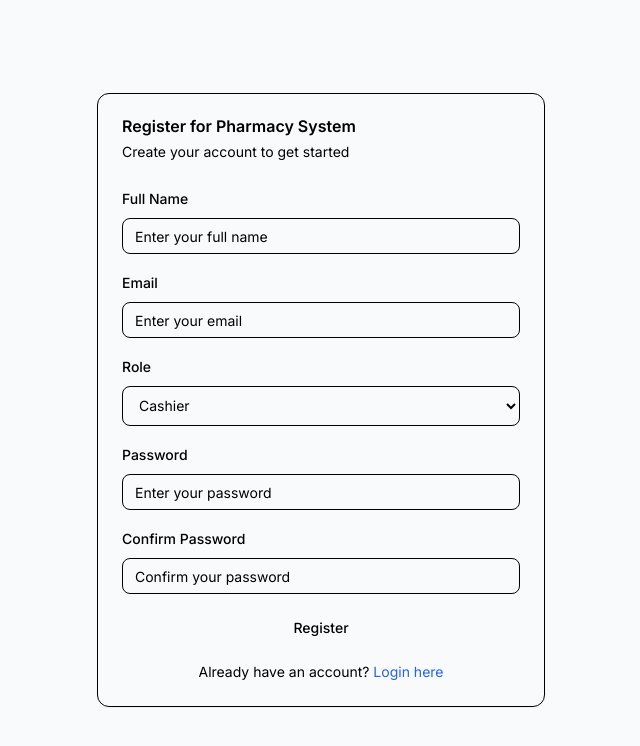
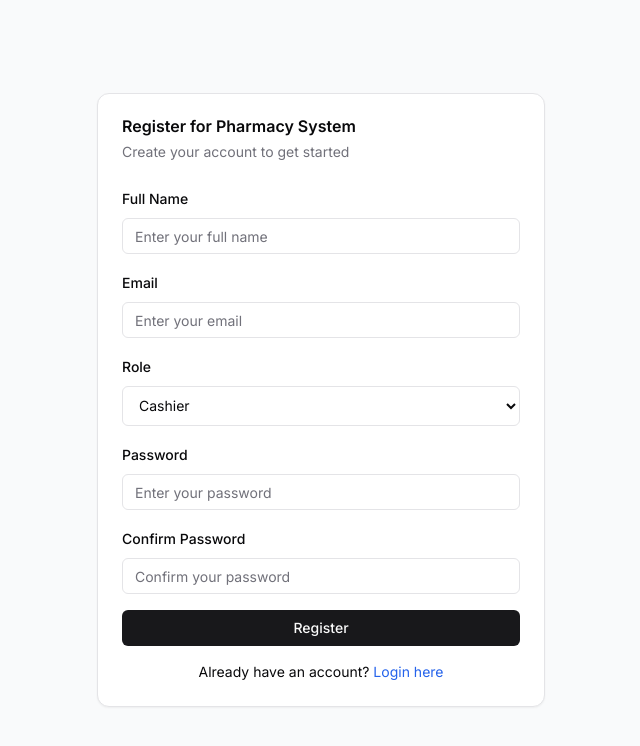
Before and after one commit to BubbleNowrin/Pharmacy-Inventory-Management, a Next.js app: page /register in a window 1280 px wide. Shown: the top 746 px of the page, without its empty margins (319-959 px from the left). Built offline with nearby package versions, Linux system fonts and the light colour scheme.

Commit message:
ui updated

```diff
--- a/src/app/globals.css
+++ b/src/app/globals.css
@@ -3,79 +3,112 @@
 @tailwind utilities;
 
 :root {
-  --radius: 0.625rem;
-  --background: oklch(1 0 0);
-  --foreground: oklch(0.145 0 0);
-  --card: oklch(1 0 0);
-  --card-foreground: oklch(0.145 0 0);
-  --popover: oklch(1 0 0);
-  --popover-foreground: oklch(0.145 0 0);
-  --primary: oklch(0.205 0 0);
-  --primary-foreground: oklch(0.985 0 0);
-  --secondary: oklch(0.97 0 0);
-  --secondary-foreground: oklch(0.205 0 0);
-  --muted: oklch(0.97 0 0);
-  --muted-foreground: oklch(0.556 0 0);
-  --accent: oklch(0.97 0 0);
-  --accent-foreground: oklch(0.205 0 0);
-  --destructive: oklch(0.577 0.245 27.325);
-  --border: oklch(0.922 0 0);
-  --input: oklch(0.922 0 0);
-  --ring: oklch(0.708 0 0);
-  --chart-1: oklch(0.646 0.222 41.116);
-  --chart-2: oklch(0.6 0.118 184.704);
-  --chart-3: oklch(0.398 0.07 227.392);
-  --chart-4: oklch(0.828 0.189 84.429);
-  --chart-5: oklch(0.769 0.188 70.08);
-  --sidebar: oklch(0.985 0 0);
-  --sidebar-foreground: oklch(0.145 0 0);
-  --sidebar-primary: oklch(0.205 0 0);
-  --sidebar-primary-foreground: oklch(0.985 0 0);
-  --sidebar-accent: oklch(0.97 0 0);
-  --sidebar-accent-foreground: oklch(0.205 0 0);
-  --sidebar-border: oklch(0.922 0 0);
-  --sidebar-ring: oklch(0.708 0 0);
+  --background: 0 0% 100%;
+  --foreground: 240 10% 3.9%;
+  --card: 0 0% 100%;
+  --card-foreground: 240 10% 3.9%;
+  --popover: 0 0% 100%;
+  --popover-foreground: 240 10% 3.9%;
+  --primary: 240 5.9% 10%;
+  --primary-foreground: 0 0% 98%;
+  --secondary: 240 4.8% 95.9%;
+  --secondary-foreground: 240 5.9% 10%;
+  --muted: 240 4.8% 95.9%;
+  --muted-foreground: 240 3.8% 46.1%;
+  --accent: 240 4.8% 95.9%;
+  --accent-foreground: 240 5.9% 10%;
+  --destructive: 0 84.2% 60.2%;
+  --destructive-foreground: 0 0% 98%;
+  --border: 240 5.9% 90%;
+  --input: 240 5.9% 90%;
+  --ring: 240 5.9% 10%;
+  --radius: 0.5rem;
+  --chart-1: 12 76% 61%;
+  --chart-2: 173 58% 39%;
+  --chart-3: 197 37% 24%;
+  --chart-4: 43 74% 66%;
+  --chart-5: 27 87% 67%;
+  --sidebar: var(--background);
+  --sidebar-foreground: var(--foreground);
+  --sidebar-primary: var(--primary);
+  --sidebar-primary-foreground: var(--primary-foreground);
+  --sidebar-accent: var(--accent);
+  --sidebar-accent-foreground: var(--accent-foreground);
+  --sidebar-border: var(--border);
+  --sidebar-ring: var(--ring);
 }
 
 .dark {
-  --background: oklch(0.145 0 0);
-  --foreground: oklch(0.985 0 0);
-  --card: oklch(0.205 0 0);
-  --card-foreground: oklch(0.985 0 0);
-  --popover: oklch(0.205 0 0);
-  --popover-foreground: oklch(0.985 0 0);
-  --primary: oklch(0.922 0 0);
-  --primary-foreground: oklch(0.205 0 0);
-  --secondary: oklch(0.269 0 0);
-  --secondary-foreground: oklch(0.985 0 0);
-  --muted: oklch(0.269 0 0);
-  --muted-foreground: oklch(0.708 0 0);
-  --accent: oklch(0.269 0 0);
-  --accent-foreground: oklch(0.985 0 0);
-  --destructive: oklch(0.704 0.191 22.216);
-  --border: oklch(1 0 0 / 10%);
-  --input: oklch(1 0 0 / 15%);
-  --ring: oklch(0.556 0 0);
-  --chart-1: oklch(0.488 0.243 264.376);
-  --chart-2: oklch(0.696 0.17 162.48);
-  --chart-3: oklch(0.769 0.188 70.08);
-  --chart-4: oklch(0.627 0.265 303.9);
-  --chart-5: oklch(0.645 0.246 16.439);
-  --sidebar: oklch(0.205 0 0);
-  --sidebar-foreground: oklch(0.985 0 0);
-  --sidebar-primary: oklch(0.488 0.243 264.376);
-  --sidebar-primary-foreground: oklch(0.985 0 0);
-  --sidebar-accent: oklch(0.269 0 0);
-  --sidebar-accent-foreground: oklch(0.985 0 0);
-  --sidebar-border: oklch(1 0 0 / 10%);
-  --sidebar-ring: oklch(0.556 0 0);
+  --background: 240 10% 3.9%;
+  --foreground: 0 0% 98%;
+  --card: 240 10% 3.9%;
+  --card-foreground: 0 0% 98%;
+  --popover: 240 10% 3.9%;
+  --popover-foreground: 0 0% 98%;
+  --primary: 0 0% 98%;
+  --primary-foreground: 240 5.9% 10%;
+  --secondary: 240 3.7% 15.9%;
+  --secondary-foreground: 0 0% 98%;
+  --muted: 240 3.7% 15.9%;
+  --muted-foreground: 240 5% 64.9%;
+  --accent: 240 3.7% 15.9%;
+  --accent-foreground: 0 0% 98%;
+  --destructive: 0 62.8% 30.6%;
+  --destructive-foreground: 0 0% 98%;
+  --border: 240 3.7% 15.9%;
+  --input: 240 3.7% 15.9%;
+  --ring: 240 4.9% 83.9%;
+  --chart-1: 220 70% 50%;
+  --chart-2: 160 60% 45%;
+  --chart-3: 30 80% 55%;
+  --chart-4: 280 65% 60%;
+  --chart-5: 340 75% 55%;
 }
 
 @layer base {
   * {
-    @apply border-border outline-ring/50;
+    @apply border-border;
   }
   body {
     @apply bg-background text-foreground;
+    font-feature-settings: "rlig" 1, "calt" 1;
+  }
+  h1,
+  h2,
+  h3,
+  h4,
+  h5,
+  h6 {
+    @apply scroll-m-20 tracking-tight;
+  }
+  h1 {
+    @apply text-4xl font-extrabold lg:text-5xl;
+  }
+  h2 {
+    @apply border-b pb-2 text-3xl font-semibold first:mt-0;
+  }
+  h3 {
+    @apply text-2xl font-semibold;
+  }
+  h4 {
+    @apply text-xl font-semibold;
+  }
+  p {
+    @apply leading-7 [&:not(:first-child)]:mt-6;
+  }
+  blockquote {
+    @apply mt-6 border-l-2 pl-6 italic;
+  }
+  code {
+    @apply relative rounded bg-muted px-[0.3rem] py-[0.2rem] font-mono text-sm font-semibold;
+  }
+  pre {
+    @apply overflow-x-auto rounded-lg border bg-muted p-4;
+  }
+  ul {
+    @apply my-6 ml-6 list-disc [&>li]:mt-2;
+  }
+  ol {
+    @apply my-6 ml-6 list-decimal [&>li]:mt-2;
   }
 }
```
Also changed, not shown: tsconfig.json (+12 -4 lines), 1 other file (tests, documents, lock files or other folders).
